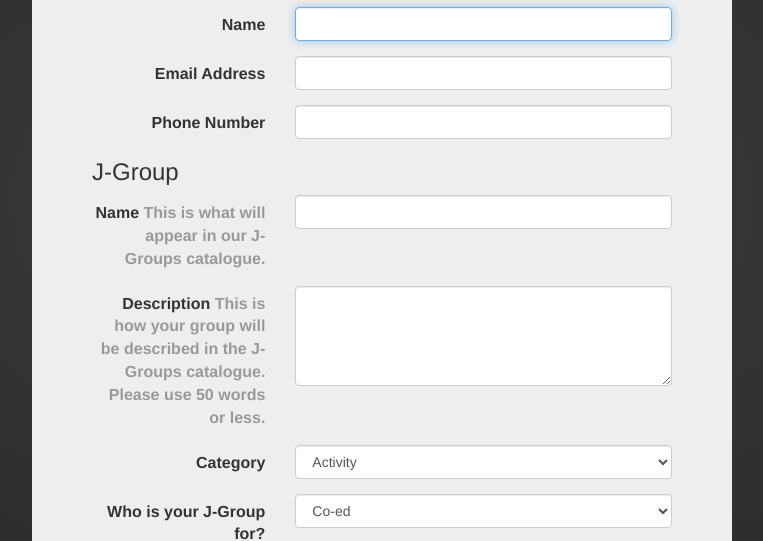
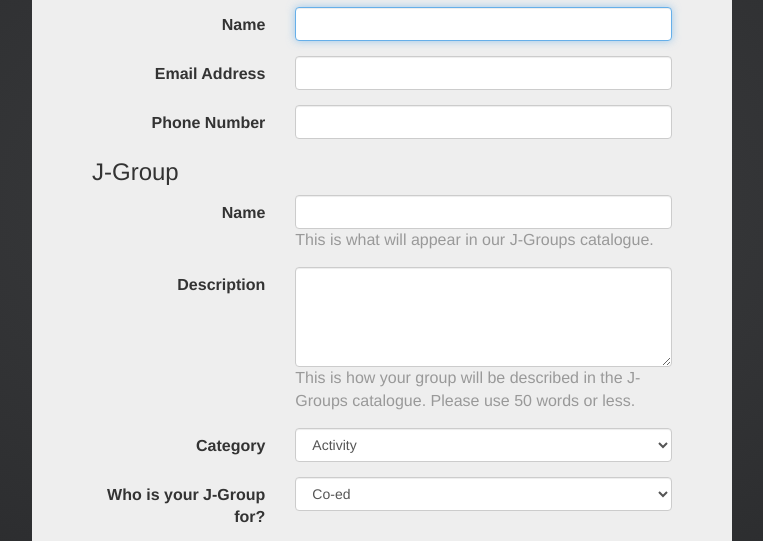
Before and after one commit to meganlentz/journey-groups, a website: page app/index.html at #/start-a-group in a window 1280 px wide. Shown: the part 199-740 px from the top of the page, without its empty margins (258-1021 px from the left). Drawn offline with Linux system fonts and the light colour scheme; files that its build step writes are made by us from their sources; files whose address does not match are found by name.

Commit message:
Control Hint Text

```diff
--- a/app/styles/main.css
+++ b/app/styles/main.css
@@ -162,3 +162,8 @@ textarea.form-control {
 }
 #start-a-jgroup:hover:after { right: -30px; }
 #start-a-jgroup:hover:before { left: -30px; }
+
+.control-hint-text {
+  padding-left: 15px;
+  padding-right: 15px;
+}
--- a/app/views/group.html
+++ b/app/views/group.html
@@ -32,22 +32,28 @@
     <h3>J-Group</h3>
 
     <div class="form-group">
-      <label for="jg-name" class="col-sm-4 control-label">Name
-        <span class="text-muted">This is what will appear in our J-Groups catalogue.</span></label>
+      <label for="jg-name" class="col-sm-4 control-label">Name</label>
 
       <div class="col-sm-8">
         <input type="text" ng-model="group.name" id="jg-name" name="jg-name" class="form-control"/>
       </div>
+
+      <span class="text-muted control-hint-text col-sm-offset-4 col-sm-8">
+        This is what will appear in our J-Groups catalogue.
+      </span>
     </div>
 
     <div class="form-group">
-      <label for="jg-description" class="col-sm-4 control-label">Description
-        <span class="text-muted">This is how your group will be described in the J-Groups catalogue. Please use 50 words or less.</span></label>
+      <label for="jg-description" class="col-sm-4 control-label">Description</label>
 
       <div class="col-sm-8">
         <textarea ng-model="group.description" id="jg-description" name="jg-description"
                   class="form-control"></textarea>
       </div>
+
+      <span class="text-muted control-hint-text col-sm-offset-4 col-sm-8">
+        This is how your group will be described in the J-Groups catalogue. Please use 50 words or less.
+      </span>
     </div>
 
     <div class="form-group">
@@ -142,6 +148,8 @@
       </div>
     </div>
 
+    TODO: Let them select time here.
+
     <div class="form-group">
       <label for="jg-childcare" class="col-sm-4 control-label">Is this group child-friendly?</label>
 
```
